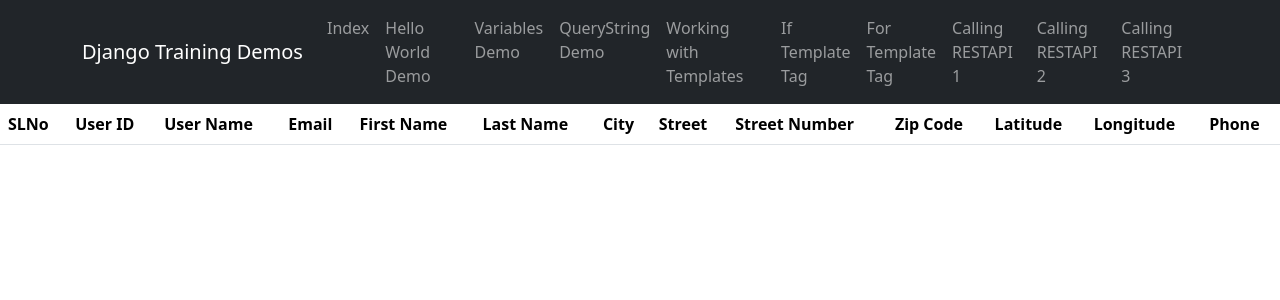
After one commit to Medlyn-tha-real/Django_First_Real_Project, a Django app: page /djangobasicapp/showUsers in a window 1280 px wide. The commit adds this page. Shown: the top 300 px of the page. Run offline with Django 5.2, Linux system fonts and the light colour scheme; data that the repository does not hold is empty.

Commit message:
mastered how to render data to multiple templates using RestAPI

```diff
--- a/djangobasicapp/urls.py
+++ b/djangobasicapp/urls.py
@@ -2,7 +2,8 @@
 from . import views
 
 urlpatterns = [
-    path("", views.Home, name="Home"),
+    path("", views.Index, name="Index"),
+    path("Index", views.Index, name="Index"),
     path("Home", views.Home, name="Home"),
     path("ShowMessages", views.ShowMoreMessage, name="ShowMoreMessage"),
     path("UseVariables", views.UseVariableAsResponse, name="UVR"),
@@ -10,6 +11,7 @@
     path("ShowTime", views.ShowDateTimeInfo, name="SDTI"),
     path("ifTagDemo", views.iftagdemo, name="ITD"),
     path("showProducts", views.ShowProducts, name="SP"),
-
+    path("showUsers", views.LoadUsers, name="LoadUsers"),
+    path("showUserDetails", views.LoadUserDetails, name="ShowUsersDetails"),
 
 ]
--- a/djangobasicapp/views.py
+++ b/djangobasicapp/views.py
@@ -1,7 +1,7 @@
 import datetime
 from django.http import HttpResponse
 from django.shortcuts import render
-import logging
+import requests
 
 
 # Create your views here.
@@ -73,6 +73,7 @@
     return render(request, templatefilename, dict)
 
 def ShowProducts(request):
+
     Products = []
 
     Processors = [
@@ -91,3 +92,39 @@
     TemplateFile =  "djangobasicapp/ShowProducts.html"
     dict = {"Products" : Products, "TotalProducts" : len(Products), "Processors":Processors}
     return render(request, TemplateFile, dict)
+
+
+def LoadUsers(request):
+    templatefilename = "djangobasicapp/ShowUsers.html"
+    response = CallRestAPI()
+    dict = {"users": response.json()}
+    return render(request, templatefilename, dict)
+
+def CallRestAPI():
+    BASE_URL = "https://fakestoreapi.com"
+    response = requests.get(f"{BASE_URL}/users")
+    return(response)
+
+def Index(request):
+    return render(request, "djangobasicapp/Index.html")
+
+def LoadUsers2(request):
+    Templatefilename = "djangobasicapp/ShowUsersAsCard.html"
+    image = 'https://i.pravatar.cc';
+    response = CallRestAPI()
+    dict = {"users": response.json(), "image":image}
+    return render(request, Templatefilename, dict)
+
+def CallRestAPI2(userid):
+    BASE_URL = "https://fakestoreapi.com"
+    response = requests.get(f"{BASE_URL}/users/{userid}")
+    return(response)
+
+
+def LoadUserDetails(request):
+    counter=1
+    templatefilename = "djangobasicapp/ShowUserDetails.html"
+    response=CallRestAPI2(counter)
+    image = "https://i.pravatar.cc";
+    dict = {"user": response.json(), "image":image}
+    return render(request, templatefilename, dict)
--- /dev/null
+++ b/templates/djangobasicapp/Layout.html
@@ -0,0 +1,58 @@
+<!DOCTYPE html>
+<html lang="en">
+<head>
+    <meta charset="UTF-8">
+    <meta name="viewport" content="width=device-width, initial-scale=1.0">
+    <title>Django Training Demos</title>
+    <link href="https://cdn.jsdelivr.net/npm/bootstrap@5.3.3/dist/css/bootstrap.min.css" rel="stylesheet"
+    integrity="sha384-QWTKZyjpPEjISv5WaRU9OFeRpok6YctnYmDr5pNlyT2bRjXh0JMhjY6hW+ALEwIH"
+    crossorigin="anonymous">
+    <script src="https://cdn.jsdelivr.net/npm/bootstrap@5.3.3/dist/js/bootstrap.bundle.min.js"
+    integrity="sha384-YvpcrYf0tY3lHB60NNkmXc5s9fDVZLESaAA55NDzOxhy9GkcIdslK1eN7N6jIeHz"
+    crossorigin="anonymous"></script>
+</head>
+<body>
+
+    <nav class="navbar navbar-expand-lg navbar-dark bg-dark">
+        <div class="container">
+            <a href="Index" class="navbar-brand">Django Training Demos</a>
+
+            <ul class="navbar-nav mr-auto">
+                <li class="nav-item active">
+                    <a href="Index" class="nav-link">Index</a>
+                </li>
+                <li class="nav-item">
+                    <a href="Home" class="nav-link">Hello World Demo</a>
+                </li>
+                <li class="nav-item">
+                    <a href="UseVariables" class="nav-link">Variables Demo</a>
+                </li>
+                <li class="nav-item">
+                    <a href="GetRequestDemo" class="nav-link">QueryString Demo</a>
+                </li>
+                <li class="nav-item">
+                    <a href="ShowTime" class="nav-link">Working with Templates</a>
+                </li>
+                <li class="nav-item">
+                    <a href="ifTagDemo" class="nav-link">If Template Tag</a>
+                </li>
+                <li class="nav-item">
+                    <a href="showProducts" class="nav-link">For Template Tag</a>
+                </li>
+                <li class="nav-item">
+                    <a href="showUsers" class="nav-link">Calling RESTAPI 1</a>
+                </li>
+                <li class="nav-item">
+                    <a href="showUsersAsCard" class="nav-link">Calling RESTAPI 2</a>
+                </li>
+                <li class="nav-item">
+                    <a href="showUserDetails" class="nav-link">Calling RESTAPI 3</a>
+                </li>
+            </ul>
+        </div>
+    </nav>
+
+    {% block body_block %}
+    {% endblock %}
+</body>
+</html>
--- /dev/null
+++ b/templates/djangobasicapp/ShowUsers.html
@@ -0,0 +1,59 @@
+{% extends 'djangobasicapp/Layout.html' %}
+
+<!--!DOCTYPE html>
+<html lang="en">
+<head>
+    <meta charset="UTF-8">
+    <meta name="viewport" content="width=device-width, initial-scale=1.0">
+    <title>Show Users From FakeStore API</title>
+    <link href="https://cdn.jsdelivr.net/npm/bootstrap@5.3.3/dist/css/bootstrap.min.css" rel="stylesheet"
+    integrity="sha384-QWTKZyjpPEjISv5WaRU9OFeRpok6YctnYmDr5pNlyT2bRjXh0JMhjY6hW+ALEwIH"
+    crossorigin="anonymous">
+    <script src="https://cdn.jsdelivr.net/npm/bootstrap@5.3.3/dist/js/bootstrap.bundle.min.js"
+    integrity="sha384-YvpcrYf0tY3lHB60NNkmXc5s9fDVZLESaAA55NDzOxhy9GkcIdslK1eN7N6jIeHz"
+    crossorigin="anonymous"></script>
+</head>
+<body-->
+    {% block body_block %}
+
+    <table class="table">
+        <thead>
+            <th>SLNo</th>
+            <th>User ID</th>
+            <th>User Name</th>
+            <th>Email</th>
+            <th>First Name</th>
+            <th>Last Name</th>
+            <th>City</th>
+            <th>Street</th>
+            <th>Street Number</th>
+            <th>Zip Code</th>
+            <th>Latitude</th>
+            <th>Longitude</th>
+            <th>Phone</th>
+
+        </thead>
+        <tbody>
+            {% for  user in users%}
+            <tr>
+                <th>{{ forloop.counter }}</th>
+                <th>{{user.id}}</th>
+                <th>{{user.username}}</th>
+                <th>{{user.email}}</th>
+                <th>{{user.name.firstname}}</th>
+                <th>{{user.name.lastname}}</th>
+                <th>{{user.address.city}}</th>
+                <th>{{user.address.street}}</th>
+                <th>{{user.address.number}}</th>
+                <th>{{user.address.zipcode}}</th>
+                <th>{{user.address.geolocation.lat}}</th>
+                <th>{{user.address.geolocaton.long}}</th>
+                <th>{{user.phone}}</th>
+            </tr>
+            {% endfor %}
+        </tbody>
+    </table>
+    {% endblock %}
+
+<!-- </body>
+</html> -->
```
Also changed, not shown: templates/djangobasicapp/ShowProducts.html (+9 -5 lines), templates/djangobasicapp/ShowTimeInfo.html (+9 -4 lines), templates/djangobasicapp/ShowUserDetails.html (added, +59 -0 lines), templates/djangobasicapp/ShowUsersAsCard.html (added, +48 -0 lines), templates/djangobasicapp/ifTagDemo.html (+9 -6 lines), templates/djangobasicapp/index.html (added, +9 -0 lines), 2 other files.
